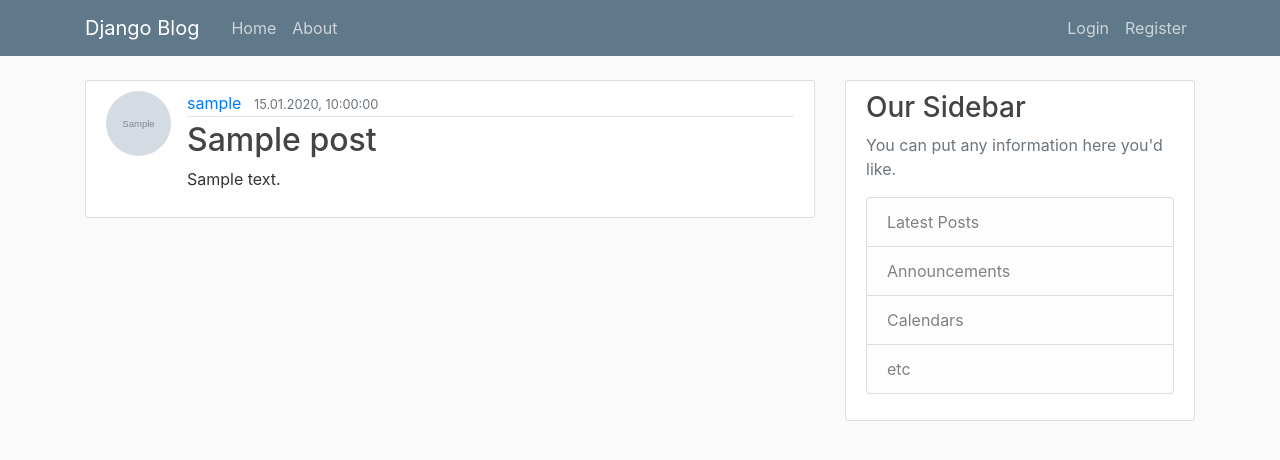
After one commit to ivanthreetimes/django_project, a Django app: page /post/1/ in a window 1280 px wide. The commit adds this page. Shown: the top 460 px of the page. Run offline with Django 4.2, Linux system fonts and the light colour scheme; tables that the repository leaves empty hold one stand-in row (values such as "Sample post"); grey boxes marked "Sample" are stand-in pictures.

Commit message:
Added functionality for Create, Read (Detail), Update and Delete posts with Class-Based Views

```diff
--- a/django_project/blog/models.py
+++ b/django_project/blog/models.py
@@ -1,6 +1,7 @@
 from django.db import models
 from django.utils import timezone
 from django.contrib.auth.models import User
+from django.urls import reverse
 
 
 class Post(models.Model):
@@ -9,5 +10,8 @@ class Post(models.Model):
     date_posted = models.DateTimeField(default=timezone.now)
     author = models.ForeignKey(User, on_delete=models.CASCADE)
 
+    def get_absolute_url(self):
+        return reverse('post-detail', kwargs={'pk': self.pk})
+
     def __str__(self):
         return self.title
--- a/django_project/blog/urls.py
+++ b/django_project/blog/urls.py
@@ -1,7 +1,12 @@
 from django.urls import path
 from django_project.blog import views
+from .views import PostListView, PostDetailView, PostCreateView, PostUpdateView, PostDeleteView
 
 urlpatterns = [
-    path('', views.home, name='blog-home'),
+    path('', PostListView.as_view(), name='blog-home'),
+    path('post/<int:pk>/', PostDetailView.as_view(), name='post-detail'),
+    path('post/new/', PostCreateView.as_view(), name='post-create'),
+    path('post/<int:pk>/update/', PostUpdateView.as_view(), name='post-update'),
+    path('post/<int:pk>/delete/', PostDeleteView.as_view(), name='post-delete'),
     path('about/', views.about, name='blog-about'),
 ]
--- a/django_project/blog/views.py
+++ b/django_project/blog/views.py
@@ -1,12 +1,57 @@
 from django.shortcuts import render
+from django.contrib.auth.mixins import LoginRequiredMixin, UserPassesTestMixin
 from .models import Post
+from django.views.generic import ListView, DetailView, CreateView, UpdateView, DeleteView
 
 
-def home(request):
-    context = {
-        'posts': Post.objects.all(),
-    }
-    return render(request, 'blog/home.html', context)
+class PostListView(ListView):
+    model = Post
+    template_name = 'blog/home.html'
+    context_object_name = 'posts'
+    ordering = ['-date_posted']
+
+
+class PostDetailView(DetailView):
+    model = Post
+    template_name = 'blog/post_detail.html'
+
+
+class PostCreateView(LoginRequiredMixin, CreateView):
+    model = Post
+    fields = ['title', 'content']
+    template_name = 'blog/post_form.html'
+
+    def form_valid(self, form):
+        form.instance.author = self.request.user
+        return super().form_valid(form)
+
+
+class PostUpdateView(LoginRequiredMixin, UserPassesTestMixin, UpdateView):
+    model = Post
+    fields = ['title', 'content']
+    template_name = 'blog/post_form.html'
+
+    def form_valid(self, form):
+        form.instance.author = self.request.user
+        return super().form_valid(form)
+
+    def test_func(self):
+        post = self.get_object()
+        if self.request.user == post.author:
+            return True
+        return False
+
+
+class PostDeleteView(LoginRequiredMixin, UserPassesTestMixin, DeleteView):
+    model = Post
+    template_name = 'blog/post_confirm_delete.html'
+    success_url = '/'
+
+    def test_func(self):
+        post = self.get_object()
+        if self.request.user == post.author:
+            return True
+        return False
 
 
 def about(request):
--- a/templates/blog/base.html
+++ b/templates/blog/base.html
@@ -33,8 +33,9 @@
                 <!-- Navbar Right Side -->
                 <div class="navbar-nav">
                     {% if user.is_authenticated %}
+                        <a class="nav-item nav-link" href="{% url 'post-create' %}">New post</a>
+                        <a class="nav-item nav-link" href="{% url 'profile' %}">Profile</a>
                         <a class="nav-item nav-link" href="{% url 'logout' %}">Logout</a>
-                        <a class="nav-item nav-link" href="{% url 'profile' %}">Profile</a>
                     {% else %}
                         <a class="nav-item nav-link" href="{% url 'login' %}">Login</a>
                         <a class="nav-item nav-link" href="{% url 'register' %}">Register</a>
--- a/templates/blog/home.html
+++ b/templates/blog/home.html
@@ -8,7 +8,7 @@
                     <a class="mr-2" href="#">{{ post.author }}</a>
                     <small class="text-muted">{{ post.date_posted|date:"d.m.Y, H:i:s" }}</small>
                 </div>
-                <h2><a class="article-title" href="#">{{ post.title }}</a></h2>
+                <h2><a class="article-title" href="{% url 'post-detail' post.id %}">{{ post.title }}</a></h2>
                 <p class="article-content">{{ post.content }}</p>
             </div>
         </article>
--- /dev/null
+++ b/templates/blog/post_detail.html
@@ -0,0 +1,22 @@
+{% extends "blog/base.html" %}
+{% block content %}
+    <article class="media content-section">
+        <img class="rounded-circle article-img" src="{{ object.author.profile.image.url }}">
+        <div class="media-body">
+            <div class="article-metadata">
+                <a class="mr-2" href="#">{{ object.author }}</a>
+                <small class="text-muted">{{ object.date_posted|date:"d.m.Y, H:i:s" }}</small>
+            </div>
+            <h2 class="article-title">{{ object.title }}</h2>
+            <p class="article-content">{{ object.content }}</p>
+            {% if object.author == user %}
+                <div>
+                    <a class="btn btn-secondary btn-sm mt-1 mb-1"
+                       href="{% url 'post-update' object.id %}">Update</a>
+                    <a class="btn btn-danger btn-sm mt-1 mb-1" href="{% url 'post-delete' object.id %}">Delete</a>
+                </div>
+            {% endif %}
+        </div>
+
+    </article>
+{% endblock content %}
```
Also changed, not shown: templates/blog/post_confirm_delete.html (added, +18 -0 lines), templates/blog/post_form.html (added, +19 -0 lines).
